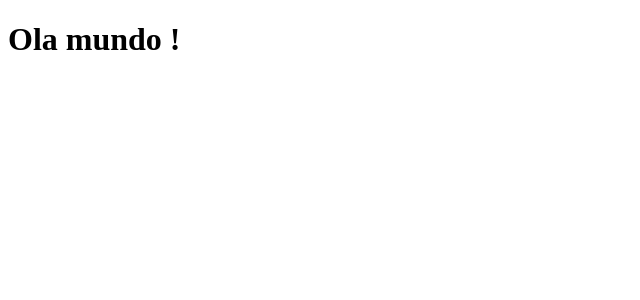
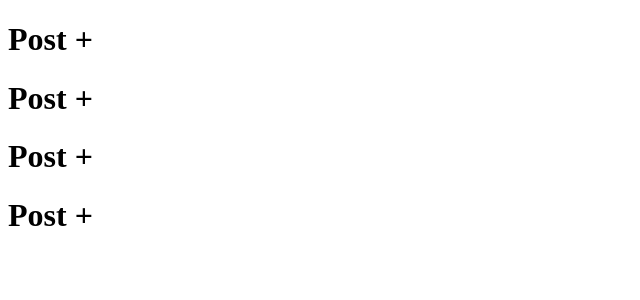
Before and after one commit to tiohs/GoBarber, a React (Vite) app in the folder Nivel 4/01-fundamentos-react/: page / in a window 1280 px wide. Shown: the top 300 px of the page, without its empty margins (0-640 px from the left). Built offline with nearby package versions, Linux system fonts and the light colour scheme.

Commit message:
Propriedade

```diff
--- a/Nivel 4/01-fundamentos-react/src/App.jsx
+++ b/Nivel 4/01-fundamentos-react/src/App.jsx
@@ -1,5 +1,14 @@
+import { Post } from "./Post";
+
 function App() {
-  return <h1>Ola mundo !</h1>;
+  return (
+    <div>
+      <Post />
+      <Post />
+      <Post />
+      <Post />
+    </div>
+  );
 }
 
-export default App;
+export { App };
--- /dev/null
+++ b/Nivel 4/01-fundamentos-react/src/Post.jsx
@@ -0,0 +1,3 @@
+export function Post() {
+  return <h1>Post +</h1>;
+}
--- a/Nivel 4/01-fundamentos-react/src/main.jsx
+++ b/Nivel 4/01-fundamentos-react/src/main.jsx
@@ -1,6 +1,6 @@
 import React from "react";
 import ReactDOM from "react-dom/client";
-import App from "./App";
+import { App } from "./App";
 
 ReactDOM.createRoot(document.getElementById("root")).render(
   <React.StrictMode>
```
